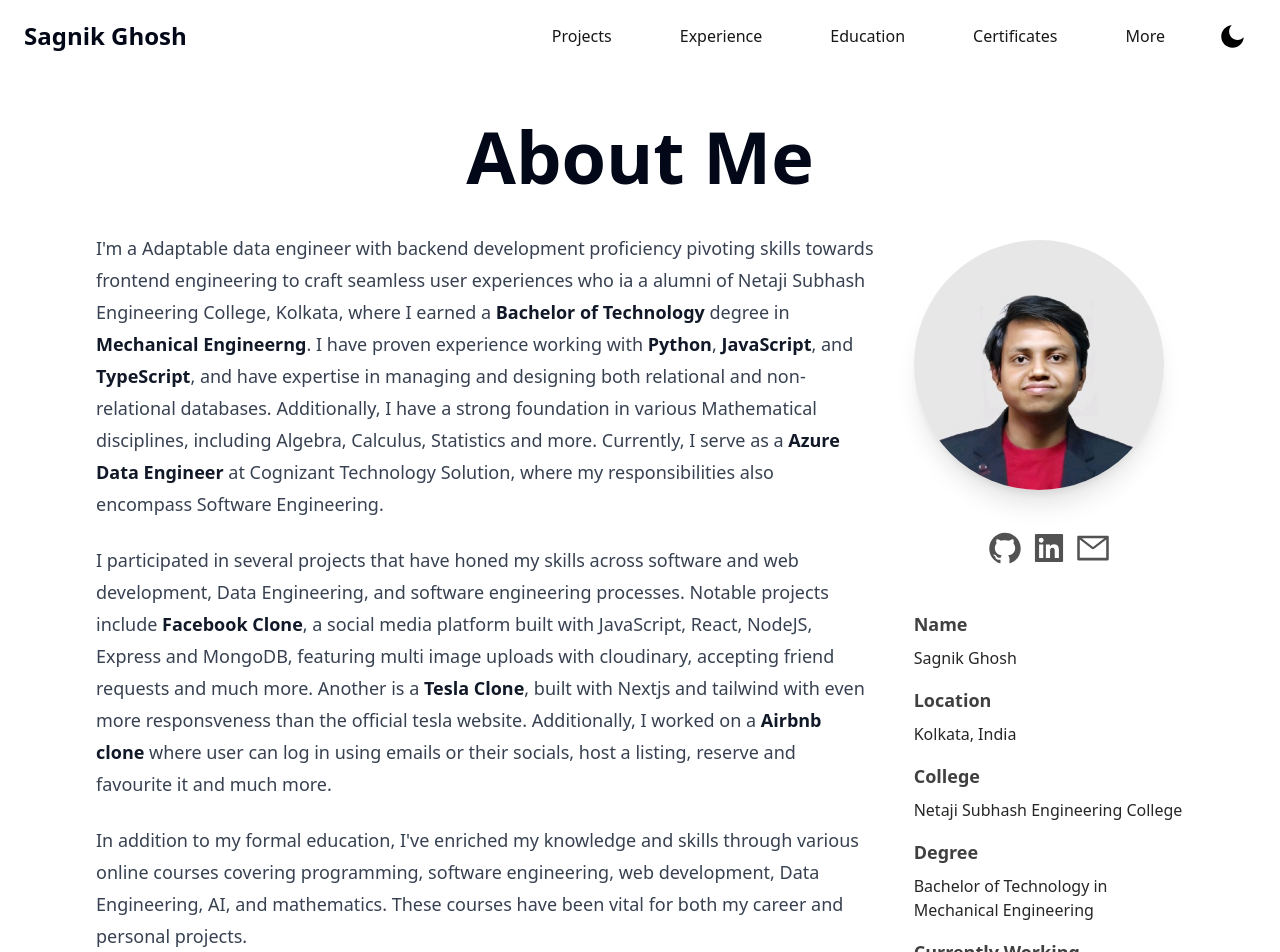
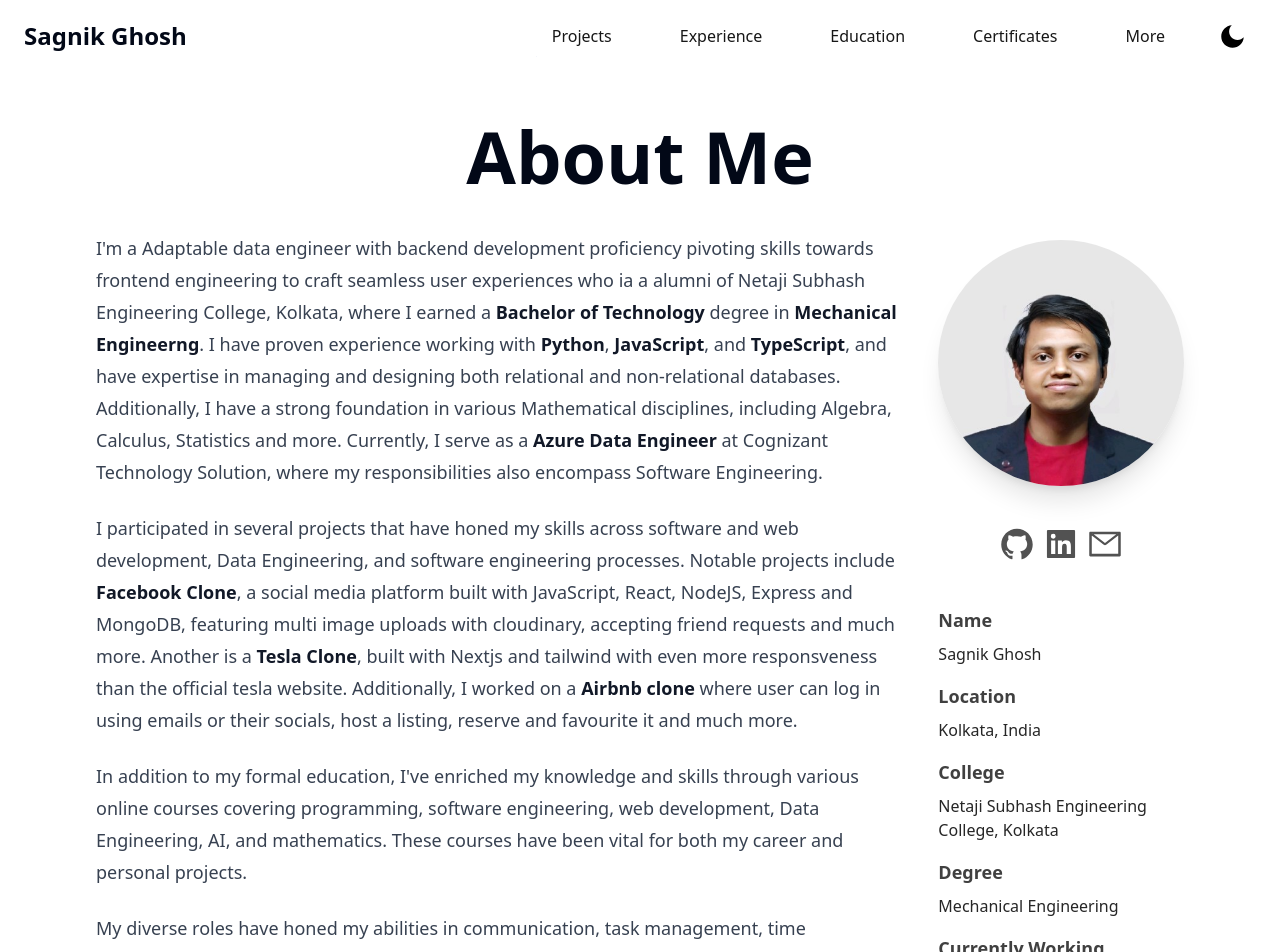
Before and after one commit to sagnikghosh1999/portfolio-next, a Next.js app: page /about in a window 1280 px wide. Shown: the top 952 px of the page. Built offline with nearby package versions, Linux system fonts and the light colour scheme.

Commit message:
- Latest education and work details added automatically - Slightly improved documentation

```diff
--- a/src/app/about/page.tsx
+++ b/src/app/about/page.tsx
@@ -5,6 +5,11 @@ import HeadingOne from "@/components/Text/HeadingOne";
 import DetailsTable from "@/components/UI/DetailsTable";
 import developerName from "@/constants/developerName";
 import subtitles from "@/constants/subtitles";
+import companyDatabaseMap from "@/database/Companies/CompanyDatabaseMap";
+import courseDatabaseMap from "@/database/Courses/CourseDatabaseMap";
+import CourseInterface from "@/database/Courses/CourseInterface";
+import rolesDatabase from "@/database/Roles/RoleDatabaseMap";
+import RoleInterface from "@/database/Roles/RoleInterface";
 import type { Metadata } from "next";
 import Image from "next/image";
 import { notFound } from "next/navigation";
@@ -28,6 +33,14 @@ export default function About() {
   if (!aboutContent) {
     notFound();
   }
+
+  const latestWorkExperience: RoleInterface = Object.values(rolesDatabase)[0];
+  const latestRole: string = latestWorkExperience.name;
+  const latestCompany: string =
+    companyDatabaseMap[latestWorkExperience.company].name;
+  const latestEducation: CourseInterface = Object.values(courseDatabaseMap)[0];
+  const latestUniversityName: string = latestEducation.university;
+  const latestCourseName: string = latestEducation.name;
 
   return (
     <main>
@@ -91,17 +104,11 @@ export default function About() {
               { heading: "Location", value: "Kolkata, India" },
               {
                 heading: "College",
-                value: "Netaji Subhash Engineering College",
+                value: latestUniversityName,
               },
-              {
-                heading: "Degree",
-                value: "Bachelor of Technology in Mechanical Engineering",
-              },
-              {
-                heading: "Currently Working",
-                value: "Cognizant Technology Solution",
-              },
-              { heading: "Current Role", value: "Azure Data Engineer" },
+              { heading: "Degree", value: latestCourseName },
+              { heading: "Currently Working", value: latestCompany },
+              { heading: "Current Role", value: latestRole },
             ]}
             className="grid-cols-2 md:grid-cols-2 lg:grid-cols-1"
           />
--- a/src/database/Companies/CompanyDatabaseMap.ts
+++ b/src/database/Companies/CompanyDatabaseMap.ts
@@ -23,6 +23,7 @@ export const companyDatabaseKeys = Object.keys(
 /**
  * Database of companies I have worked at.
  * Each of these companies can have one or more roles.
+ *  The order of the roles is important as it determines the order in which they are displayed.
  */
 const companyDatabaseMap: Database<CompanyInterface> = companiesMap;
 export default companyDatabaseMap;
--- a/src/database/Courses/CourseDatabaseMap.ts
+++ b/src/database/Courses/CourseDatabaseMap.ts
@@ -17,7 +17,7 @@ const courseMap: Database<CourseInterface> = {
     university: "Netaji Subhash Engineering College, Kolkata",
     grade: "9.43",
     category: "Bachelor of Technology",
-    skills: [],
+    skills: [], // dynamically added from modules
     startYear: 2017,
     endYear: 2021,
     modules: [
--- a/src/database/Roles/RoleDatabaseMap.ts
+++ b/src/database/Roles/RoleDatabaseMap.ts
@@ -10,7 +10,7 @@ import { skillDatabaseKeys } from "../Skills/SkillDatabaseMap";
 
 const rolesMap: Database<RoleInterface> = {
   [RoleDatabaseKeys.ProgrammerAnalyst]: {
-    name: "DevOps Engineer",
+    name: "Azure Data Engineer",
     category: ExperienceCategoriesEnum.Software,
     type: ExperienceTypeEnum.Professional,
     skills: [
```
